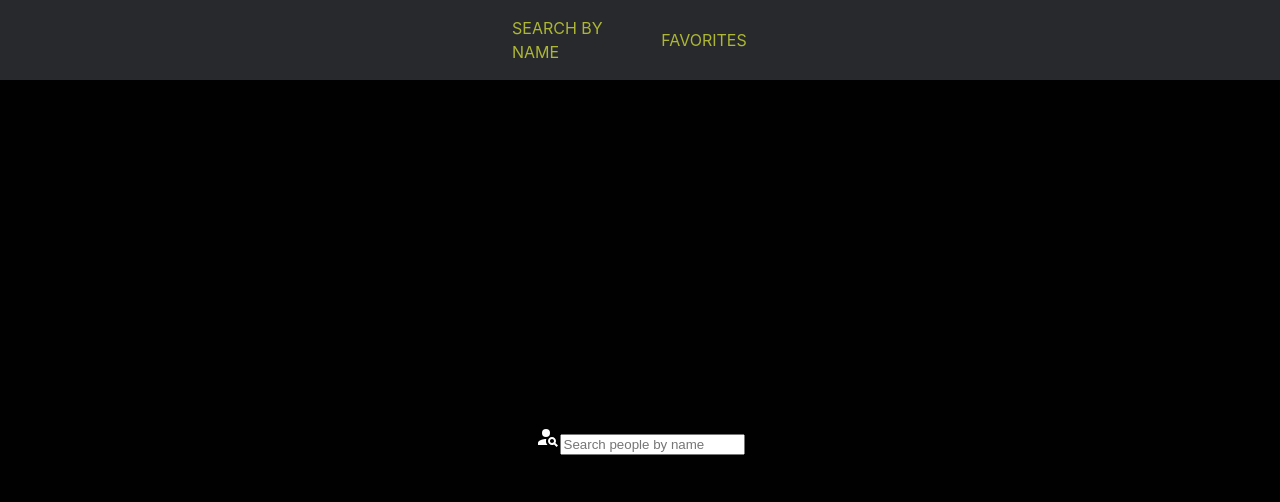
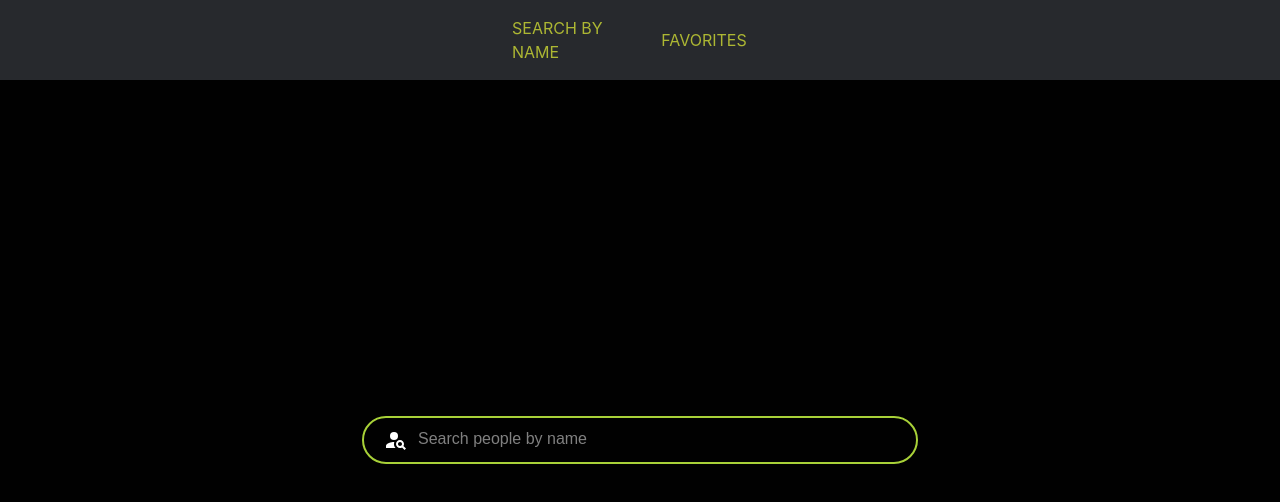
Before and after one commit to Nkaleth/searching_page, a React (Vite) app: page / in a window 1280 px wide. Shown: the top 502 px of the page. Built offline with nearby package versions, Linux system fonts and the light colour scheme.

Commit message:
ADD basic style to the input search

```diff
--- a/src/components/SearchBar.jsx
+++ b/src/components/SearchBar.jsx
@@ -20,7 +20,7 @@ function SearchBar() {
     <div className="search">
       <section className="search__box">
         <PersonSearch style={{ color: '#fff' }} />
-        <input className="search__input" type="text" value={query} onChange={handleSearch} placeholder="Search people by name" />
+        <input className="search__boxInput" type="text" value={query} onChange={handleSearch} placeholder="Search people by name" />
       </section>
       <section className="search__data">
         { individualsList.map((user) => (
--- a/src/styles/SearchBar.scss
+++ b/src/styles/SearchBar.scss
@@ -4,6 +4,34 @@
   flex-direction: column;
   align-items: center;
   justify-content: center;
+
+  &__box {
+    width: 40%;
+    height: 20px;
+    display: flex;
+    align-items: center;
+    border: 2px solid #a8d138;
+    border-radius: 25px;
+    padding: 12px 20px;
+    margin-bottom: 1px;
+
+    &Input[type="text"] {
+      background: transparent;
+      color: white;
+      width: 80%;
+      border: none;
+      margin-left: 0.5rem;
+    }
+
+    input[type="text"]::placeholder {
+      color: grey;
+      font-size: medium;
+    }
+
+    input[type="text"]:focus {
+      outline: none;
+    }
+  }
 
   &__data {
     display: flex;
```
